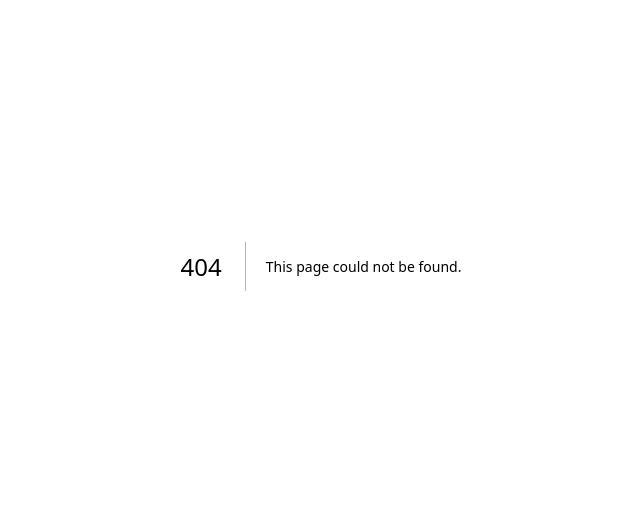
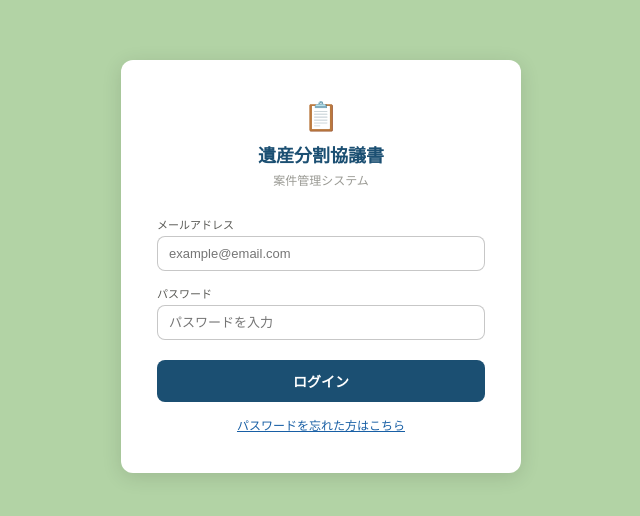
Before and after one commit to sozokuexpert/isan-kanri, a Next.js app: page /login in a window 1280 px wide. Before the commit this address had no page. Shown: the part 134-650 px from the top of the page, without its empty margins (319-959 px from the left). Built offline with nearby package versions, Linux system fonts and the light colour scheme; no server answers.

Commit message:
Create page.js

```diff
--- /dev/null
+++ b/src/app/login/page.js
@@ -0,0 +1,127 @@
+'use client'
+
+import { useState } from 'react'
+import { useRouter } from 'next/navigation'
+import { supabase } from '@/lib/supabase'
+
+export default function LoginPage() {
+  const router   = useRouter()
+  const [email,    setEmail]    = useState('')
+  const [password, setPassword] = useState('')
+  const [error,    setError]    = useState('')
+  const [loading,  setLoading]  = useState(false)
+  const [resetMsg, setResetMsg] = useState('')
+
+  const handleLogin = async () => {
+    setError(''); setLoading(true)
+    const { error } = await supabase.auth.signInWithPassword({ email, password })
+    setLoading(false)
+    if (error) { setError('メールアドレスまたはパスワードが間違っています'); return }
+    router.replace('/cases')
+  }
+
+  const handleReset = async () => {
+    if (!email) { setError('メールアドレスを入力してください'); return }
+    const { error } = await supabase.auth.resetPasswordForEmail(email, {
+      redirectTo: window.location.origin + '/reset-password'
+    })
+    if (error) { setError('送信に失敗しました'); return }
+    setResetMsg('パスワードリセットメールを送信しました。メールをご確認ください。')
+  }
+
+  return (
+    <div style={{
+      minHeight:'100vh', display:'flex', alignItems:'center', justifyContent:'center',
+      background:'#b2d3a5', fontFamily:'"Hiragino Kaku Gothic ProN","Noto Sans JP",sans-serif'
+    }}>
+      <div style={{
+        background:'#fff', borderRadius:12, padding:'40px 36px',
+        width:'100%', maxWidth:400, boxShadow:'0 4px 20px rgba(0,0,0,.12)'
+      }}>
+        <div style={{ textAlign:'center', marginBottom:28 }}>
+          <div style={{ fontSize:28, marginBottom:8 }}>📋</div>
+          <h1 style={{ fontSize:18, fontWeight:600, color:'#1B4F72', marginBottom:4 }}>
+            遺産分割協議書
+          </h1>
+          <p style={{ fontSize:12, color:'#9a9a94' }}>案件管理システム</p>
+        </div>
+
+        {error && (
+          <div style={{
+            background:'#fdecea', color:'#c0392b', padding:'10px 14px',
+            borderRadius:8, fontSize:13, marginBottom:16
+          }}>
+            {error}
+          </div>
+        )}
+        {resetMsg && (
+          <div style={{
+            background:'#eaf3de', color:'#2d6a4f', padding:'10px 14px',
+            borderRadius:8, fontSize:13, marginBottom:16
+          }}>
+            {resetMsg}
+          </div>
+        )}
+
+        <div style={{ marginBottom:14 }}>
+          <label style={{ display:'block', fontSize:11, color:'#5a5a56', marginBottom:4, fontWeight:500 }}>
+            メールアドレス
+          </label>
+          <input
+            type="email"
+            value={email}
+            onChange={e => setEmail(e.target.value)}
+            onKeyDown={e => e.key==='Enter' && handleLogin()}
+            placeholder="example@email.com"
+            style={{
+              width:'100%', padding:'9px 11px', border:'.5px solid rgba(0,0,0,.22)',
+              borderRadius:8, fontSize:13, boxSizing:'border-box'
+            }}
+          />
+        </div>
+
+        <div style={{ marginBottom:20 }}>
+          <label style={{ display:'block', fontSize:11, color:'#5a5a56', marginBottom:4, fontWeight:500 }}>
+            パスワード
+          </label>
+          <input
+            type="password"
+            value={password}
+            onChange={e => setPassword(e.target.value)}
+            onKeyDown={e => e.key==='Enter' && handleLogin()}
+            placeholder="パスワードを入力"
+            style={{
+              width:'100%', padding:'9px 11px', border:'.5px solid rgba(0,0,0,.22)',
+              borderRadius:8, fontSize:13, boxSizing:'border-box'
+            }}
+          />
+        </div>
+
+        <button
+          onClick={handleLogin}
+          disabled={loading}
+          style={{
+            width:'100%', padding:'11px', background:'#1B4F72', color:'#fff',
+            border:'none', borderRadius:8, fontSize:14, fontWeight:600,
+            cursor:loading?'not-allowed':'pointer', opacity:loading?.6:1,
+            marginBottom:14
+          }}
+        >
+          {loading ? 'ログイン中...' : 'ログイン'}
+        </button>
+
+        <div style={{ textAlign:'center' }}>
+          <button
+            onClick={handleReset}
+            style={{
+              background:'none', border:'none', color:'#185fa5',
+              fontSize:12, cursor:'pointer', textDecoration:'underline'
+            }}
+          >
+            パスワードを忘れた方はこちら
+          </button>
+        </div>
+      </div>
+    </div>
+  )
+}
```
